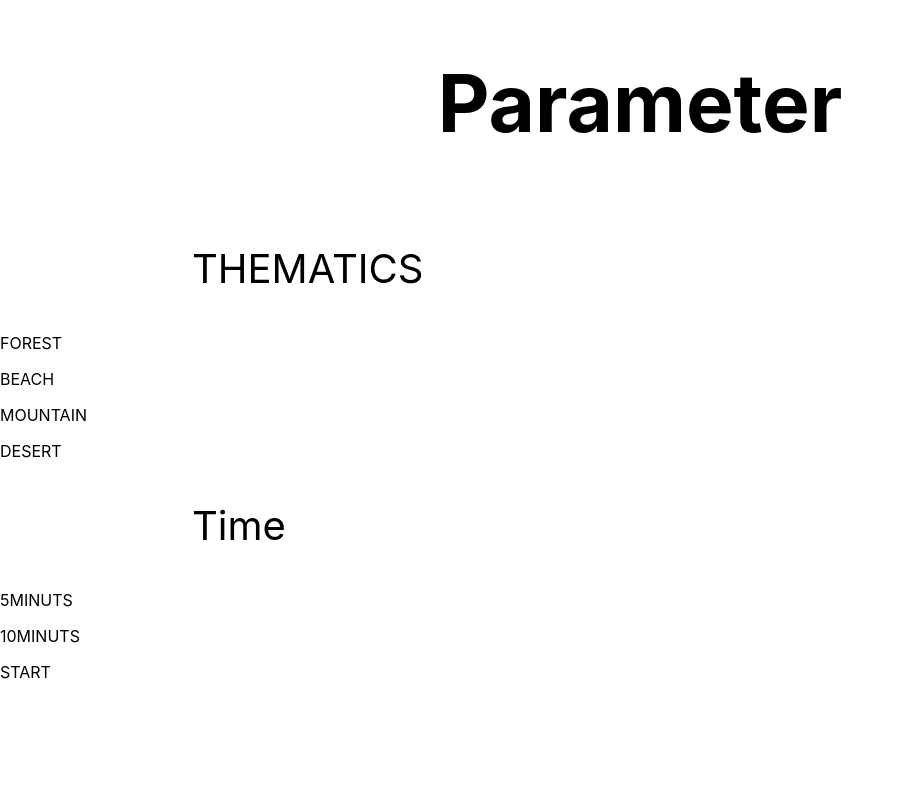
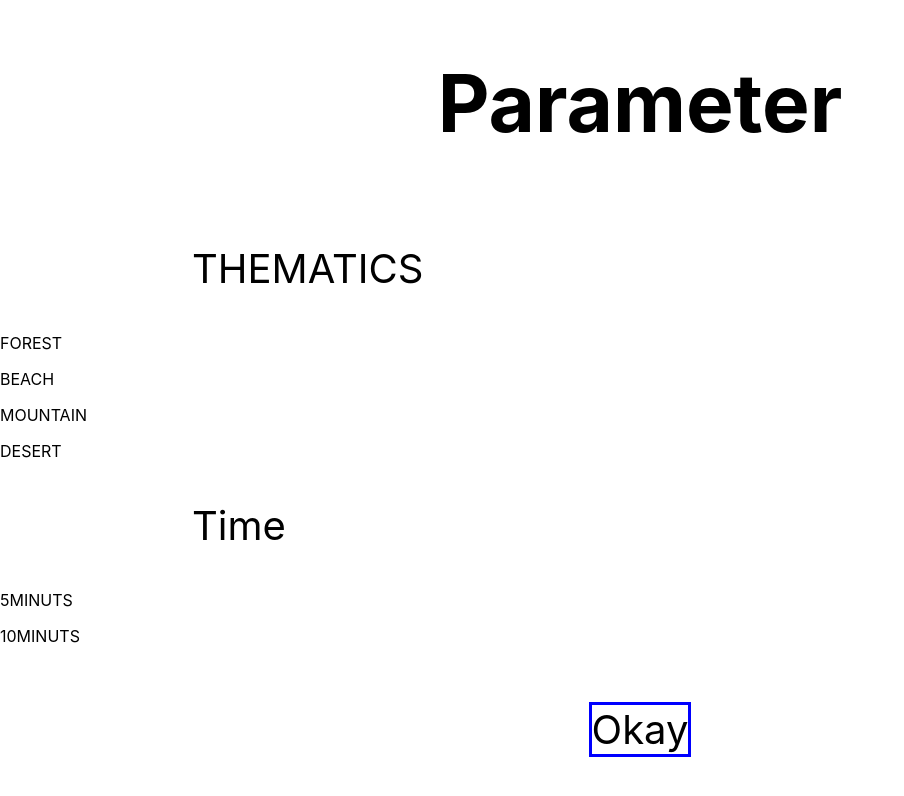
Before and after one commit to Guillaume-Kreit/Astral, a React (Create React App) app: page / in a window 1280 px wide. Shown: the top 796 px of the page, without its empty margins (0-904 px from the left). Built offline with nearby package versions, Linux system fonts and the light colour scheme.

Commit message:
style component start

```diff
--- a/src/components/Start.js
+++ b/src/components/Start.js
@@ -1,23 +1,24 @@
-import React from "react";
+import React from 'react';
 
-class Start extends React.Component {
-    styles = {
+const Start = () => {
+
+    const styles = {
         container: {
             display: 'flex',
-            height: '30vh',
-            width: '80%',
-            margin: '0px',
-            backGroundColor: 'yellow',
+            fontSize : '40px',
+            justifyContent: 'center',
         },
-    }
+        cadre: {
+            border: '3px blue solid',
+        }
+        }
 
-    render () {
-        return (
-        <div>
-            <p>START</p>
+    return(
+        <div style={styles.container}>
+            <p style={styles.cadre}>Okay</p>
         </div>
-        )
-    }
+    );
+
 }
 
-export default Start
+export default Start;
```
